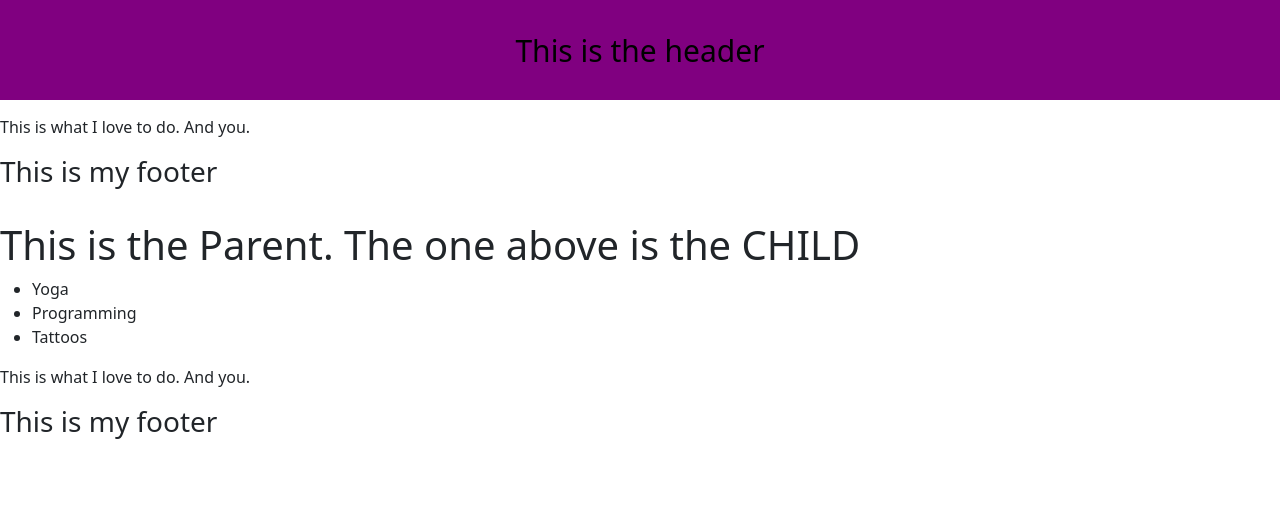
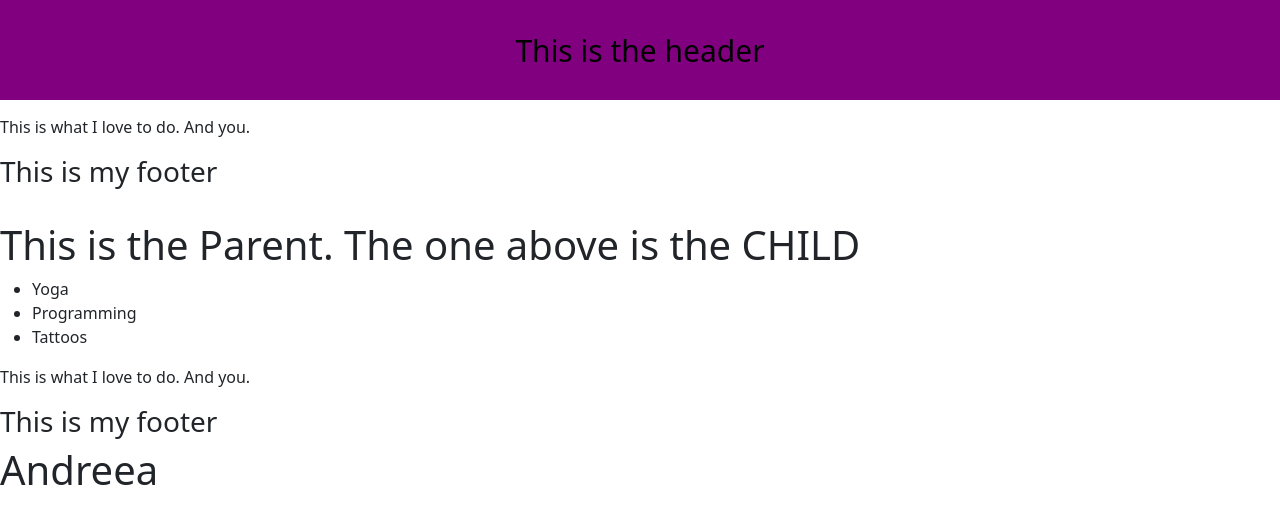
Before and after one commit to andr92h1/Learning-React-w-JS-freecodecamp, a React (Create React App) app: page / in a window 1280 px wide. Shown: the top 524 px of the page. Built offline with nearby package versions, Linux system fonts and the light colour scheme.

Commit message:
NewFunction vs const

```diff
--- /dev/null
+++ b/src/components/NewFunction.jsx
@@ -0,0 +1,6 @@
+import React from 'react';
+
+
+const NewFunction = () => <h1>Andreea</h1>
+
+export default NewFunction;
--- a/src/components/array.jsx
+++ b/src/components/array.jsx
@@ -1,7 +1,17 @@
 import React from 'react';
 
 
-const MyName = ['Andreea'];
+function MyName() {
+
+
+    return (
+
+        <div>
+        <p>Andreea</p>
+        </div>
+    )
+}
+
 
 class Name extends React.Component {
 
--- a/src/index.js
+++ b/src/index.js
@@ -7,6 +7,7 @@ import NameButton from "./components/nameButton";
 import Name from "./components/array";
 import reactDom from "react-dom";
 import App from "./components/App";
+import NewFunction from "./components/NewFunction"
 
 import "./index.css";
 
@@ -40,4 +41,4 @@ function FunctionalComponents() {
 
 const element = <h1>Name</h1>;
 ReactDOM.render([<Name/>, <Gone/>, <NameButton/>, <MyApp/>, <FunctionalComponents/>, <Background/>,], document.getElementById('root'));
-ReactDOM.render(<App/>, document.getElementById("root"))
+ReactDOM.render([<App />, <NewFunction/>, ], document.getElementById("root"))
```
